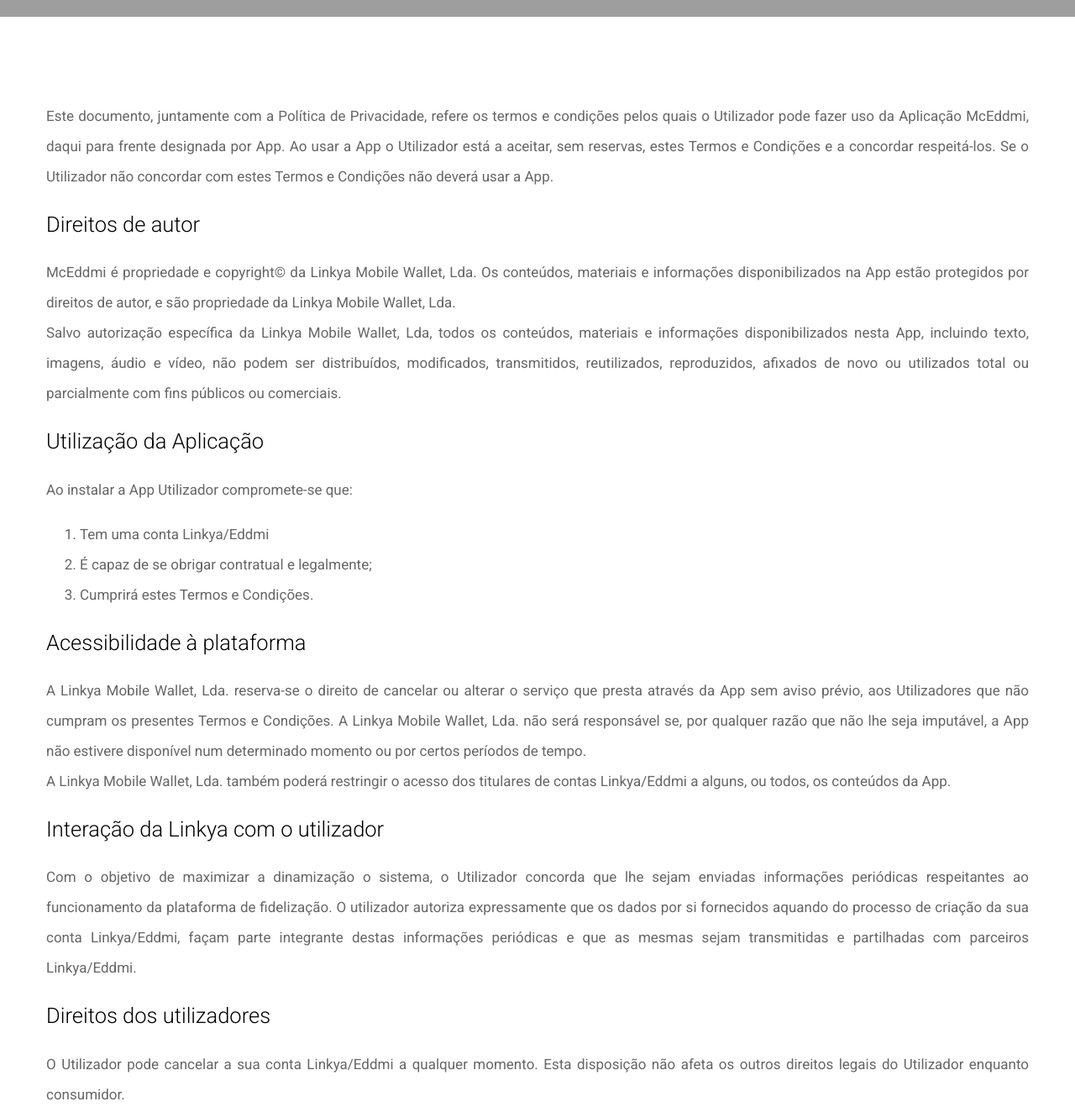
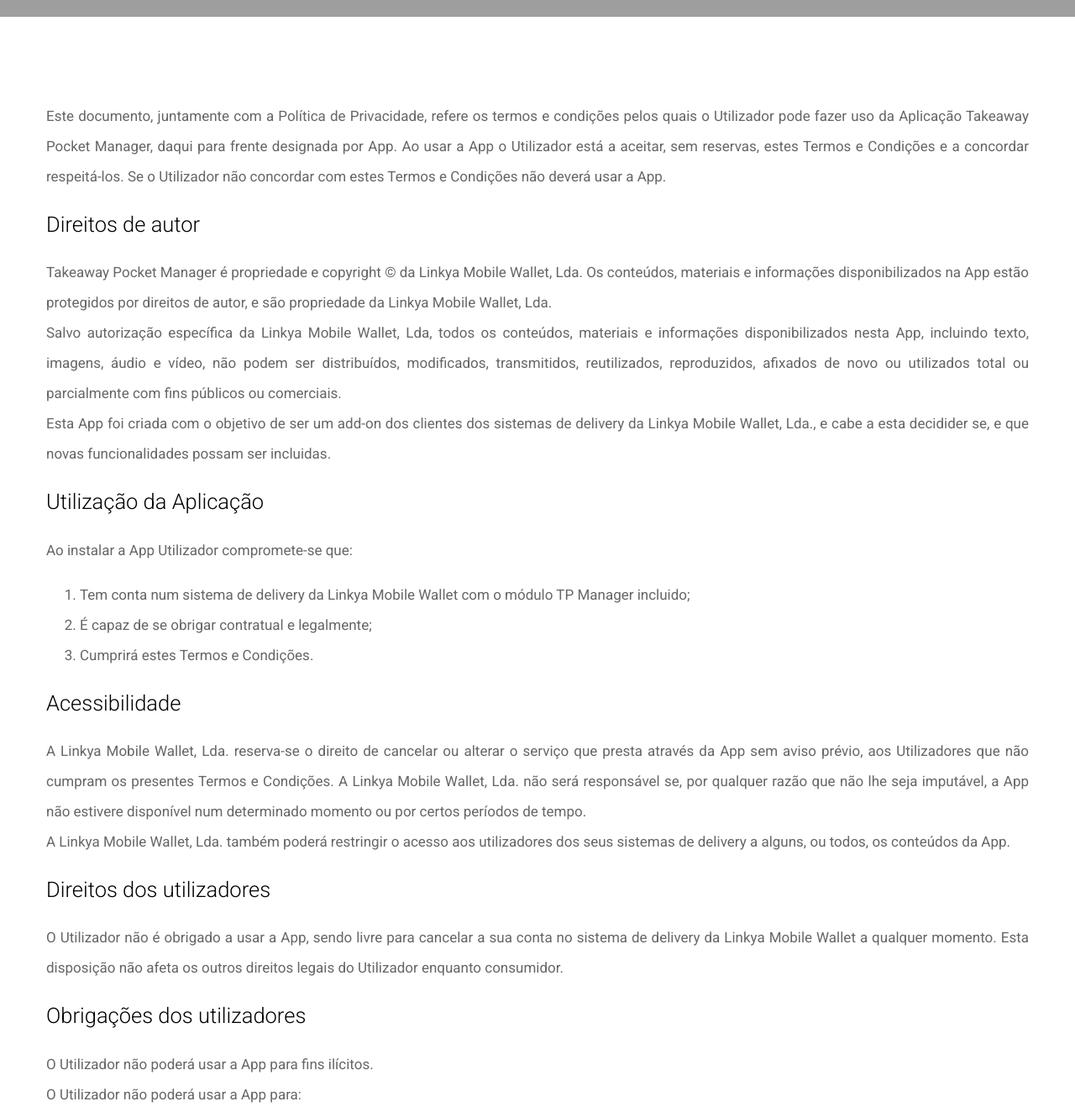
Before and after one commit to Linkya/apps.linkya.pt, a plain HTML site: page tpmanager/index.html in a window 1280 px wide. Shown: the part 780-2104 px from the top of the page at 84% size. Drawn offline with Linux system fonts and the light colour scheme; grey boxes are pictures that could not be loaded.

Commit message:
Add tpmanger

```diff
--- a/tpmanager/index.html
+++ b/tpmanager/index.html
@@ -44,15 +44,18 @@
                 <div class="container">
                     <div class="about">
                         <p class="about__text">
-                            Este documento, juntamente com a Política de Privacidade, refere os termos e condições pelos quais o Utilizador pode fazer uso da Aplicação McEddmi, daqui para frente designada por App. Ao usar a App o Utilizador está a aceitar, sem reservas, estes Termos e Condições e a concordar respeitá-los. Se o Utilizador não concordar com estes Termos e Condições não deverá usar a App.
+                            Este documento, juntamente com a Política de Privacidade, refere os termos e condições pelos quais o Utilizador pode fazer uso da Aplicação Takeaway Pocket Manager, daqui para frente designada por App. Ao usar a App o Utilizador está a aceitar, sem reservas, estes Termos e Condições e a concordar respeitá-los. Se o Utilizador não concordar com estes Termos e Condições não deverá usar a App.
                         </p>
 
                         <h2>Direitos de autor</h2>
                         <p class="about__text">
-                            McEddmi é propriedade e copyright© da Linkya Mobile Wallet, Lda. Os conteúdos, materiais e informações disponibilizados na App estão protegidos por direitos de autor, e são propriedade da Linkya Mobile Wallet, Lda.
+                            Takeaway Pocket Manager é propriedade e copyright © da Linkya Mobile Wallet, Lda. Os conteúdos, materiais e informações disponibilizados na App estão protegidos por direitos de autor, e são propriedade da Linkya Mobile Wallet, Lda.
                         </p>
                         <p class="about__text">
                             Salvo autorização específica da Linkya Mobile Wallet, Lda, todos os conteúdos, materiais e informações disponibilizados nesta App, incluindo texto, imagens, áudio e vídeo, não podem ser distribuídos, modificados, transmitidos, reutilizados, reproduzidos, afixados de novo ou utilizados total ou parcialmente com fins públicos ou comerciais.
+                        </p>
+                        <p class="about__text">
+                            Esta App foi criada com o objetivo de ser um add-on dos clientes dos sistemas de delivery da Linkya Mobile Wallet, Lda., e cabe a esta decidider se, e que novas funcionalidades possam ser incluidas.
                         </p>
 
                         <h2>Utilização da Aplicação</h2>
@@ -60,27 +63,22 @@
                             Ao instalar a App Utilizador compromete-se que:
                         </p>
                         <ol>
-                            <li>Tem uma conta Linkya/Eddmi</li>
+                            <li>Tem conta num sistema de delivery da Linkya Mobile Wallet com o módulo TP Manager incluido;</li>
                             <li>É capaz de se obrigar contratual e legalmente;</li>
                             <li>Cumprirá estes Termos e Condições.</li>
                         </ol>
 
-                        <h2>Acessibilidade à plataforma</h2>
+                        <h2>Acessibilidade</h2>
                         <p class="about__text">
                             A Linkya Mobile Wallet, Lda. reserva-se o direito de cancelar ou alterar o serviço que presta através da App sem aviso prévio, aos Utilizadores que não cumpram os presentes Termos e Condições. A Linkya Mobile Wallet, Lda. não será responsável se, por qualquer razão que não lhe seja imputável, a App não estivere disponível num determinado momento ou por certos períodos de tempo.
                         </p>
                         <p class="about__text">
-                            A Linkya Mobile Wallet, Lda. também poderá restringir o acesso dos titulares de contas Linkya/Eddmi a alguns, ou todos, os conteúdos da App.
-                        </p>
-
-                        <h2>Interação da Linkya com o utilizador</h2>
-                        <p class="about__text">
-                            Com o objetivo de maximizar a dinamização o sistema, o Utilizador concorda que lhe sejam enviadas informações periódicas respeitantes ao funcionamento da plataforma de fidelização. O utilizador autoriza expressamente que os dados por si fornecidos aquando do processo de criação da sua conta Linkya/Eddmi, façam parte integrante destas informações periódicas e que as mesmas sejam transmitidas e partilhadas com parceiros Linkya/Eddmi.
+                            A Linkya Mobile Wallet, Lda. também poderá restringir o acesso aos utilizadores dos seus sistemas de delivery a alguns, ou todos, os conteúdos da App.
                         </p>
 
                         <h2>Direitos dos utilizadores</h2>
                         <p class="about__text">
-                            O Utilizador pode cancelar a sua conta Linkya/Eddmi a qualquer momento. Esta disposição não afeta os outros direitos legais do Utilizador enquanto consumidor.
+                            O Utilizador não é obrigado a usar a App, sendo livre para cancelar a sua conta no sistema de delivery da Linkya Mobile Wallet a qualquer momento. Esta disposição não afeta os outros direitos legais do Utilizador enquanto consumidor.
                         </p>
 
                         <h2>Obrigações dos utilizadores</h2>
```
Also changed, not shown: index.html (+5 -5 lines).
